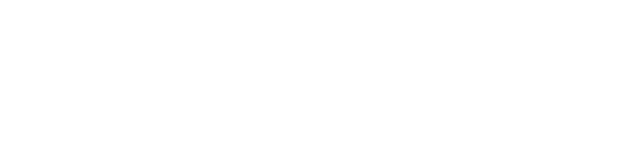
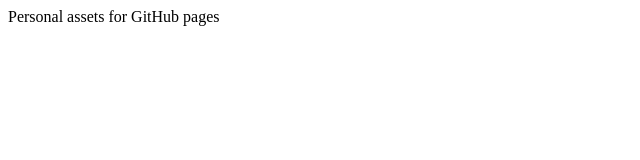
Before and after one commit to huongdp/cdn, a plain HTML site: page index.html in a window 1280 px wide. Shown: the whole page, without its empty margins (0-640 px from the left). Drawn offline with Linux system fonts and the light colour scheme.

Commit message:
Update index.html

```diff
--- a/index.html
+++ b/index.html
@@ -3,9 +3,9 @@
 <head>
     <meta charset="UTF-8">
     <meta name="viewport" content="width=device-width, initial-scale=1.0">
-    <title>CDN</title>
+    <title>CDN - HuongDP</title>
 </head>
 <body>
-
+    Personal assets for GitHub pages
 </body>
 </html>
```
